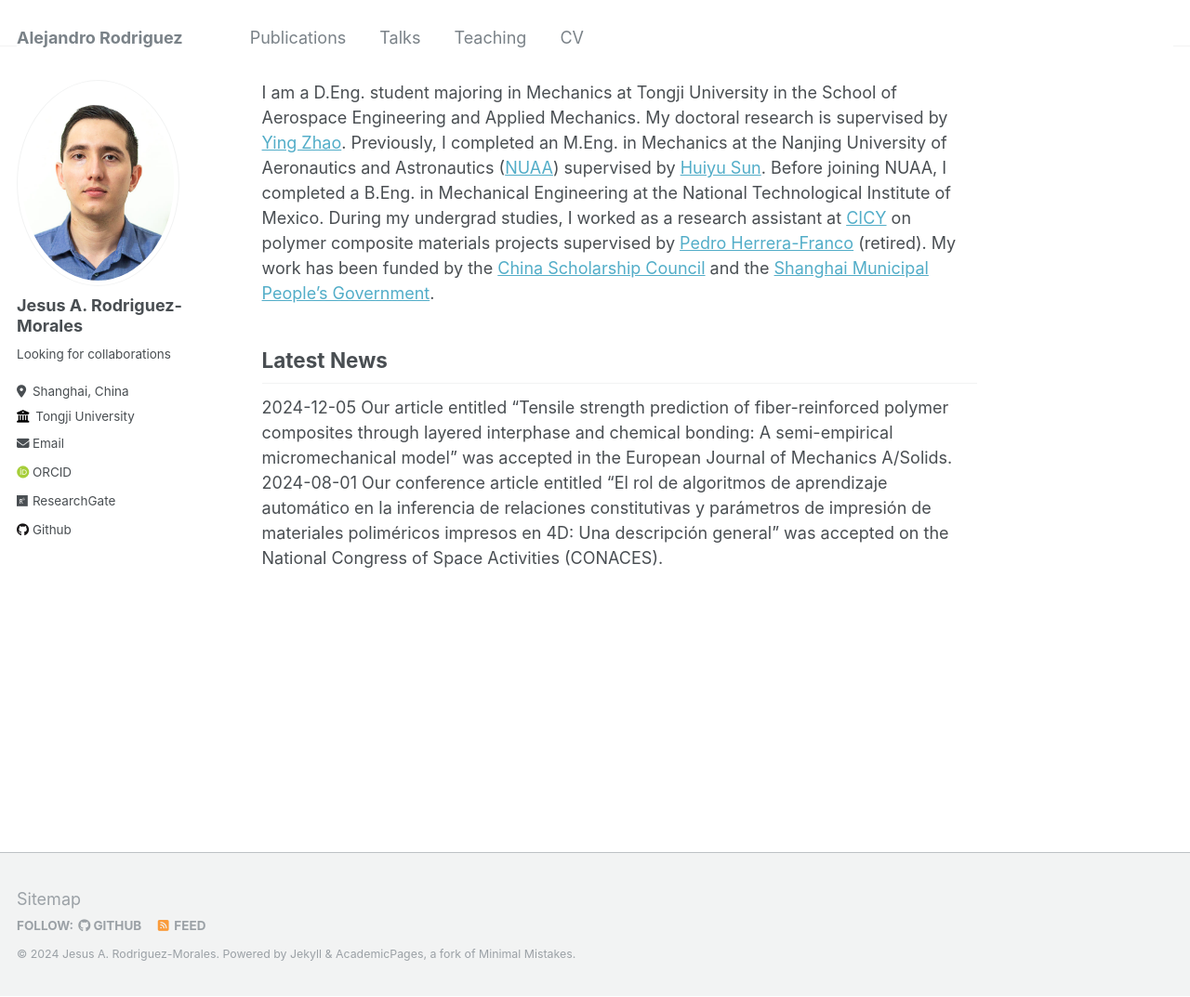
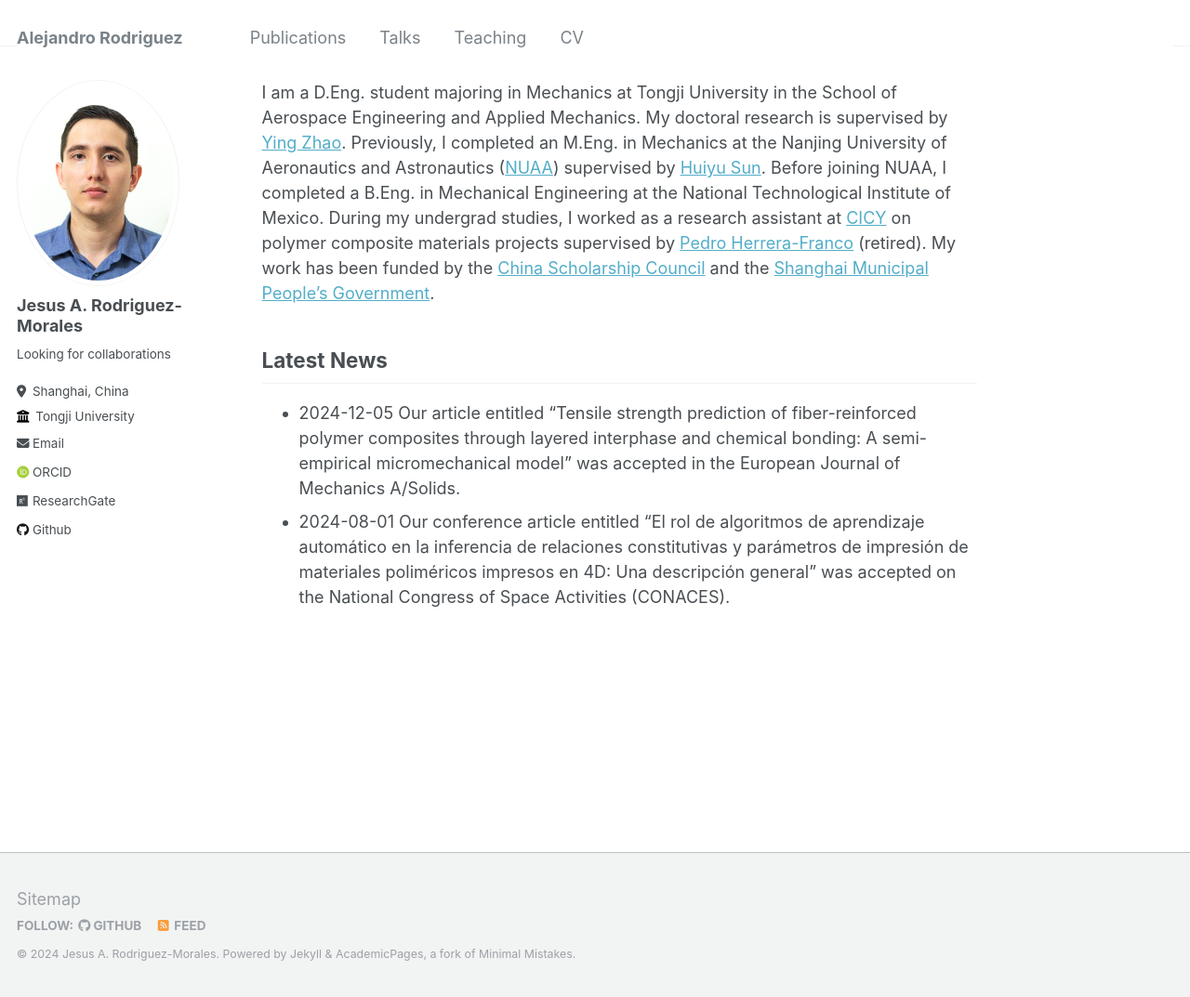
Before and after one commit to alex-rodriguez-m/alex-rodriguez-m.github.io, a Jekyll site: the page built from _pages/about.md, in a window 1280 px wide and 1073 px high. Shown: the whole window at 93% size. Built offline with Jekyll 4.4.1, drawn with Linux system fonts in a browser that asks for light colours; some web fonts are replaced.

```diff
--- a/_pages/about.md
+++ b/_pages/about.md
@@ -11,5 +11,5 @@ I am a D.Eng. student majoring in Mechanics at Tongji University in the School o
 
 
 ## Latest News
-2024-12-05 Our article entitled "Tensile strength prediction of fiber-reinforced polymer composites through layered interphase and chemical bonding: A semi-empirical micromechanical model" was accepted in the European Journal of Mechanics A/Solids.\\
-2024-08-01 Our conference article entitled "El rol de algoritmos de aprendizaje automático en la inferencia de relaciones constitutivas y parámetros de impresión de materiales poliméricos impresos en 4D: Una descripción general" was accepted on the National Congress of Space Activities (CONACES).
+* 2024-12-05 Our article entitled "Tensile strength prediction of fiber-reinforced polymer composites through layered interphase and chemical bonding: A semi-empirical micromechanical model" was accepted in the European Journal of Mechanics A/Solids.
+* 2024-08-01 Our conference article entitled "El rol de algoritmos de aprendizaje automático en la inferencia de relaciones constitutivas y parámetros de impresión de materiales poliméricos impresos en 4D: Una descripción general" was accepted on the National Congress of Space Activities (CONACES).
```
